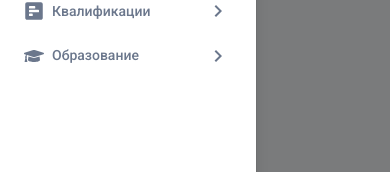
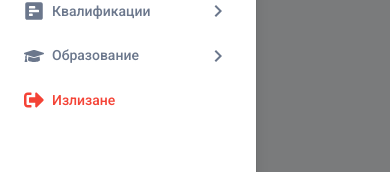
Before and after one commit to SuperMiro0809/ruo-sofia, a React (Create React App) app in the folder client/: page /app in a window 390 px wide. Both pictures are taken after a click on the button 350 px from the left and 28 px from the top of the page. Shown: the part 307-479 px from the top of the page. Built offline with nearby package versions, Linux system fonts and the light colour scheme.

Commit message:
Logout to sidebar

```diff
--- a/client/src/components/DashboardNavbar.js
+++ b/client/src/components/DashboardNavbar.js
@@ -14,10 +14,6 @@ import NotificationsIcon from '@material-ui/icons/NotificationsOutlined';
 import InputIcon from '@material-ui/icons/Input';
 import Logo from './Logo';
 
-function logout() {
-  console.log('logged out');
-}
-
 const DashboardNavbar = ({ onMobileNavOpen, ...rest }) => {
   return (
     <AppBar
@@ -29,8 +25,8 @@ const DashboardNavbar = ({ onMobileNavOpen, ...rest }) => {
           <Logo />
         </RouterLink>
         <Box sx={{ flexGrow: 1 }} />
-        <Hidden xlDown>
-          {/* <IconButton color="inherit" size="large">
+        {/* <Hidden xlDown>
+          <IconButton color="inherit" size="large">
             <Badge
               badgeContent={notifications.length}
               color="primary"
@@ -38,11 +34,11 @@ const DashboardNavbar = ({ onMobileNavOpen, ...rest }) => {
             >
               <NotificationsIcon />
             </Badge>
-          </IconButton> */}
+          </IconButton>
           <IconButton color="inherit" size="large" onClick={logout}>
             <InputIcon />
           </IconButton>
-        </Hidden>
+        </Hidden> */}
         <Hidden lgUp>
           <IconButton color="inherit" onClick={onMobileNavOpen} size="large">
             <MenuIcon />
--- a/client/src/components/DashboardSidebar.js
+++ b/client/src/components/DashboardSidebar.js
@@ -23,6 +23,7 @@ import {
 } from '@fortawesome/free-solid-svg-icons';
 import NavItem from './NavItem';
 import DropDownMenu from './DropDownMenu';
+import LogoutItem from './LogoutItem';
 
 const user = {
   avatar: '/static/images/avatars/avatar_6.png',
@@ -163,6 +164,7 @@ const DashboardSidebar = ({ onMobileClose, openMobile }) => {
           ))}
           <DropDownMenu {...dropDownQualifications}/>
           <DropDownMenu {...dropDownEducation}/>
+          <LogoutItem />
         </List>
       </Box>
       <Box sx={{ flexGrow: 1 }} />
--- a/client/src/components/DropDownMenu.js
+++ b/client/src/components/DropDownMenu.js
@@ -56,7 +56,7 @@ const DropDownMenu = (props) => {
                 }}
                 onClick={expandMenu}
             >
-                <FontAwesomeIcon style={{width: '20px', height: '20px'}} size="20" icon={Icon}/>
+                <FontAwesomeIcon style={{width: '20px', height: '20px'}} icon={Icon}/>
                 <span>{title}</span>
                 <ClosedIcon {...IconStyles} />
             </Button>
--- /dev/null
+++ b/client/src/components/LogoutItem.js
@@ -0,0 +1,29 @@
+import { Button } from '@material-ui/core';
+import { faSignOutAlt as SignOutAltIcon } from '@fortawesome/free-solid-svg-icons';
+import { FontAwesomeIcon } from '@fortawesome/react-fontawesome';
+
+const LogoutItem = () => {
+    return (
+        <Button
+            sx={{
+                color: '#f44336',
+                fontWeight: 'medium',
+                justifyContent: 'flex-start',
+                letterSpacing: 0,
+                py: 1.25,
+                textTransform: 'none',
+                width: '100%',
+                '& svg': {
+                    mr: 1
+                }
+            }}
+        >
+            <FontAwesomeIcon style={{ width: '20px', height: '20px' }} icon={SignOutAltIcon} />
+            <span>
+                Излизане
+            </span>
+        </Button>
+    );
+};
+
+export default LogoutItem;
```
